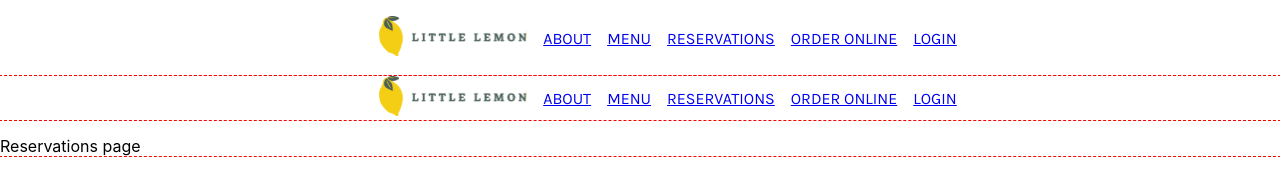
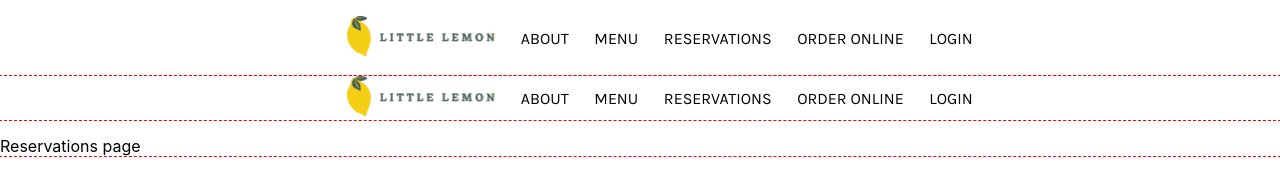
Before and after one commit to kynapy/little-lemon-react, a React (Create React App) app: page /reservation-page in a window 1280 px wide. Shown: the top 169 px of the page. Built offline with nearby package versions, Linux system fonts and the light colour scheme; a web font is replaced by a local one.

Commit message:
Use Links in nav bar

```diff
--- a/src/components/Nav.js
+++ b/src/components/Nav.js
@@ -1,7 +1,6 @@
 import "./css/Nav.css";
 import Logo from "./../images/Logo.svg";
 import { Route, Routes, Link } from "react-router-dom";
-import App from "../App";
 import ReservationPage from "./ReservationPage";
 
 function Nav() {
@@ -10,11 +9,11 @@ function Nav() {
             <nav>
                 <ul>
                     <li><img src={ Logo } alt="Little Lemon Logo"></img></li>
-                    <li><Link>About</Link></li>
-                    <li><Link>Menu</Link></li>
-                    <li><Link to="/reservation-page">Reservations</Link></li>
-                    <li><Link>Order Online</Link></li>
-                    <li><Link>Login</Link></li>
+                    <li><Link style={{textDecoration: "none", color: "black"}}>About</Link></li>
+                    <li><Link style={{textDecoration: "none", color: "black"}}>Menu</Link></li>
+                    <li><Link to="/reservation-page" style={{textDecoration: "none", color: "black"}}>Reservations</Link></li>
+                    <li><Link style={{textDecoration: "none", color: "black"}}>Order Online</Link></li>
+                    <li><Link style={{textDecoration: "none", color: "black"}}>Login</Link></li>
                 </ul>
             </nav>
             <Routes>
--- a/src/components/css/Nav.css
+++ b/src/components/css/Nav.css
@@ -9,7 +9,8 @@ nav {
 nav li {
     vertical-align: middle;
     display: inline-block;
-    margin-left: 1em;
+    padding: 0px 1vw;
     font-family: 'Karla';
     text-transform: uppercase;
+    text-decoration: none;
 }
```
